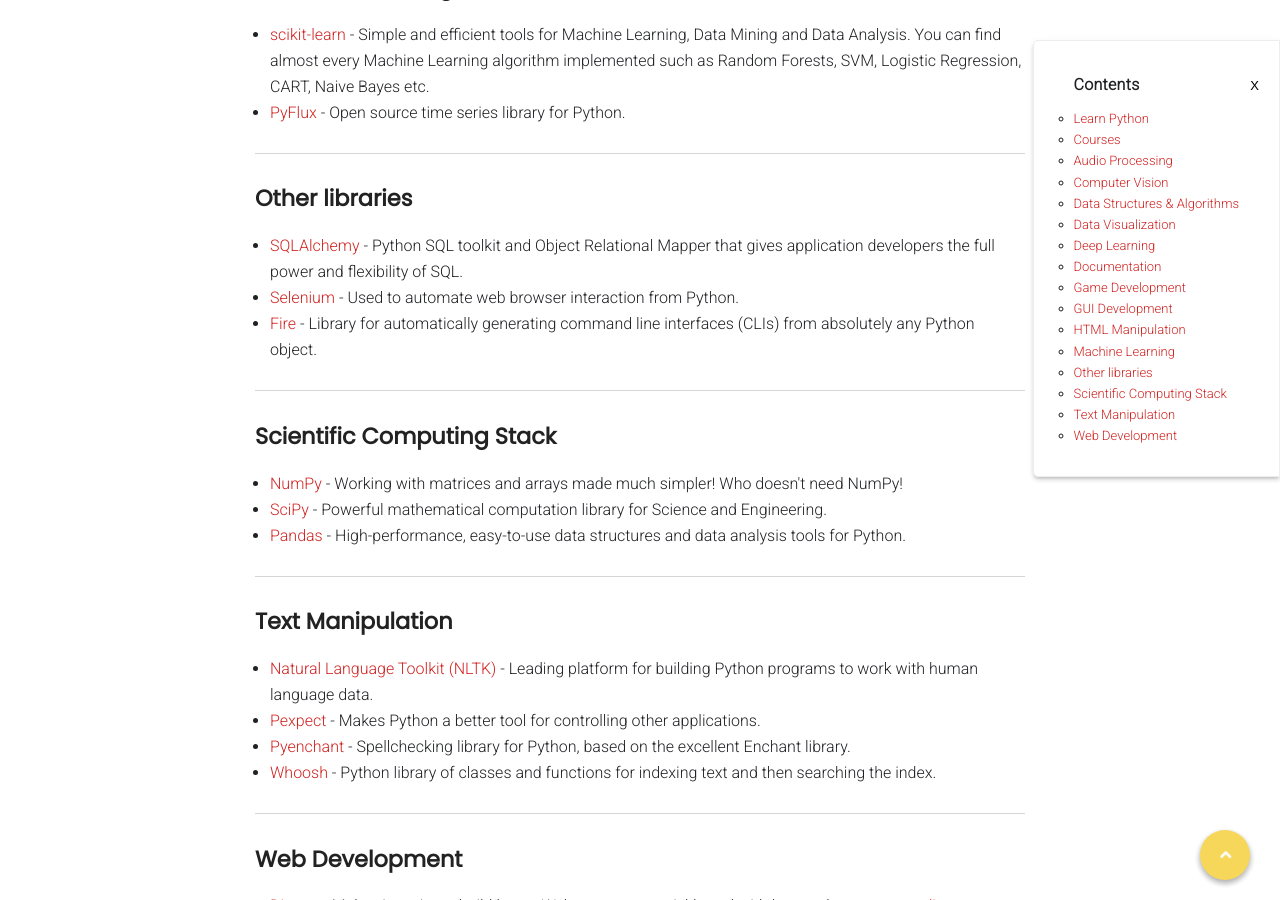
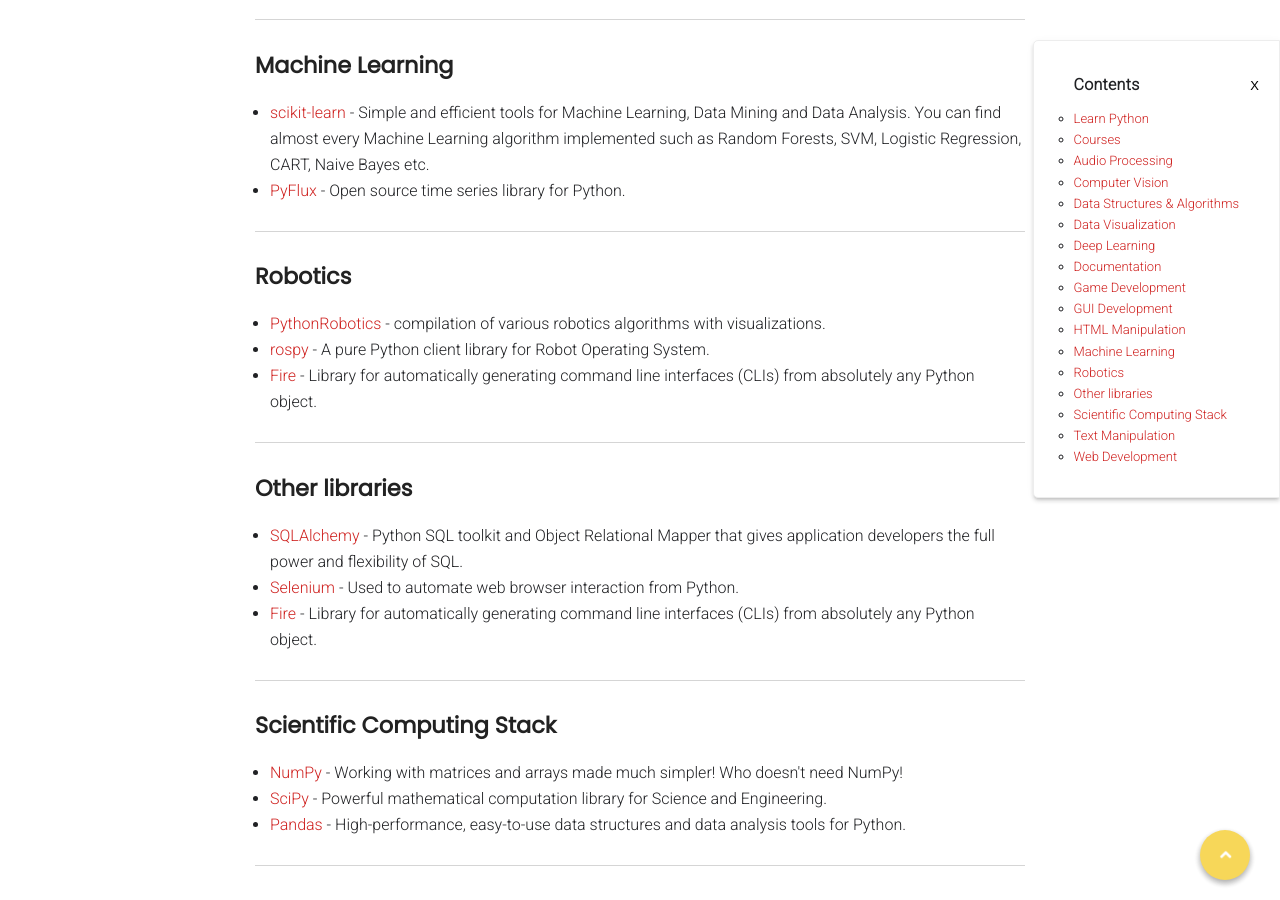
Before and after one commit to shravankumar147/Gogul09.github.io, a Jekyll site: the page built from _posts/resources/2017-1-2-python.md, in a window 1280 px wide and 900 px high, scrolled down 4091 px. Built offline with Jekyll 4.4.1, drawn with Linux system fonts in a browser that asks for light colours; nearby versions of some CDN libraries; comment, search, counter and statistics services are not loaded; some of the changed text lies outside the part shown.

Commit message:
updated post

```diff
--- a/_posts/resources/2017-1-2-python.md
+++ b/_posts/resources/2017-1-2-python.md
@@ -25,10 +25,11 @@
     <li><a class="sidebar_links" onclick="handleSideBarLinks(this.id)" id="link_10" href="#gui-development">GUI Development</a></li>
     <li><a class="sidebar_links" onclick="handleSideBarLinks(this.id)" id="link_11" href="#html-manipulation">HTML Manipulation</a></li>
     <li><a class="sidebar_links" onclick="handleSideBarLinks(this.id)" id="link_12" href="#machine-learning">Machine Learning</a></li>
-    <li><a class="sidebar_links" onclick="handleSideBarLinks(this.id)" id="link_13" href="#other-libraries">Other libraries</a></li>
-    <li><a class="sidebar_links" onclick="handleSideBarLinks(this.id)" id="link_14" href="#scientific-computing-stack">Scientific Computing Stack</a></li>
-    <li><a class="sidebar_links" onclick="handleSideBarLinks(this.id)" id="link_15" href="#text-manipulation">Text Manipulation</a></li>
-    <li><a class="sidebar_links" onclick="handleSideBarLinks(this.id)" id="link_16" href="#web-development">Web Development</a></li>
+    <li><a class="sidebar_links" onclick="handleSideBarLinks(this.id)" id="link_13" href="#robotics">Robotics</a></li>
+    <li><a class="sidebar_links" onclick="handleSideBarLinks(this.id)" id="link_14" href="#other-libraries">Other libraries</a></li>
+    <li><a class="sidebar_links" onclick="handleSideBarLinks(this.id)" id="link_15" href="#scientific-computing-stack">Scientific Computing Stack</a></li>
+    <li><a class="sidebar_links" onclick="handleSideBarLinks(this.id)" id="link_16" href="#text-manipulation">Text Manipulation</a></li>
+    <li><a class="sidebar_links" onclick="handleSideBarLinks(this.id)" id="link_17" href="#web-development">Web Development</a></li>
   </ul>
 </div>
 
@@ -129,6 +130,8 @@
 <ul>
 	<li><a href="https://www.mkdocs.org/" target="_blank">MkDocs</a> - Fast, simple and downright gorgeous static site generator that's geared towards building project documentation. Documentation source files are written in Markdown, and configured with a single YAML configuration file.</li>
 	<li><a href="http://www.sphinx-doc.org/en/master/" target="_blank">Sphinx</a> - A tool that makes it easy to create intelligent and beautiful documentation.</li>
+	<li><a href="https://github.com/mitmproxy/pdoc" target="_blank">pdoc</a> - A simple command line tool and library to auto generate API documentation for Python libraries.</li>
+	<li><a href="https://github.com/pycco-docs/pycco" target="_blank">pycco</a> - A Python port of Docco: the original quick-and-dirty, hundred-line- long, literate-programming-style documentation generator.</li>
 </ul>
 
 ---
@@ -174,6 +177,15 @@
 
 ---
 
+<h3 id="robotics">Robotics</h3>
+<ul>
+	<li><a href="https://atsushisakai.github.io/PythonRobotics/" target="_blank">PythonRobotics</a> - compilation of various robotics algorithms with visualizations.</li>
+	<li><a href="http://wiki.ros.org/rospy" target="_blank">rospy</a> - A pure Python client library for Robot Operating System.</li>
+	<li><a href="https://github.com/google/python-fire" target="_blank">Fire</a> - Library for automatically generating command line interfaces (CLIs) from absolutely any Python object.</li>
+</ul>
+
+---
+
 <h3 id="other-libraries">Other libraries</h3>
 <ul>
 	<li><a href="http://www.sqlalchemy.org/" target="_blank">SQLAlchemy</a> - Python SQL toolkit and Object Relational Mapper that gives application developers the full power and flexibility of SQL.</li>
```
Also changed, not shown: 2 other files.
